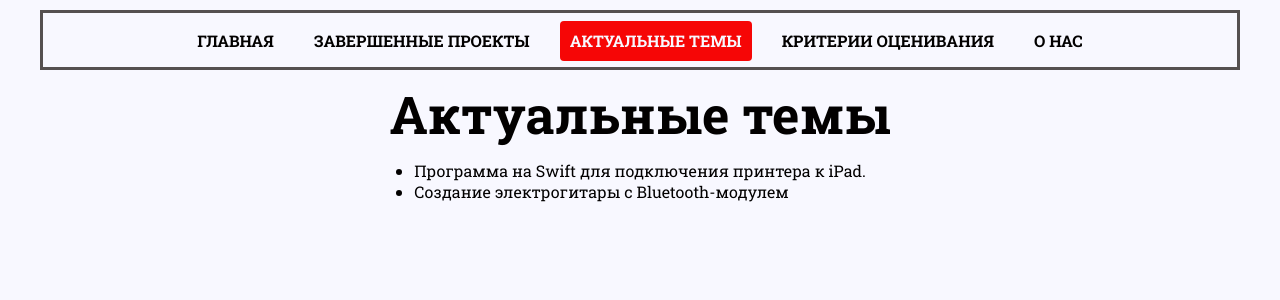
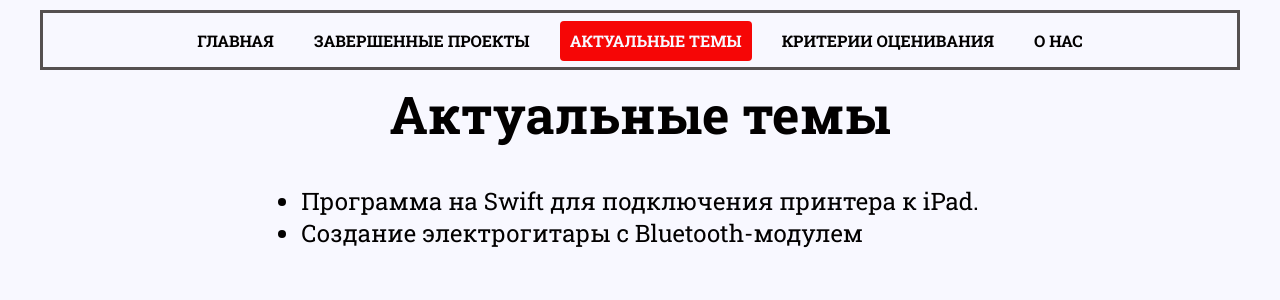
Before and after one commit to AGENTS-OF-FUTURE/GIT-AGENTS-OF-FUTURE, a PHP site: page /indexActualTopics.html in a window 1280 px wide. Shown: the top 300 px of the page. Run offline with PHP 8.4, Linux system fonts and the light colour scheme.

Commit message:
Update styleActualTopics.css
reformat the text

```diff
--- a/Pages/Actual Topics/styleActualTopics.css
+++ b/Pages/Actual Topics/styleActualTopics.css
@@ -93,3 +93,9 @@ body{
   color: rgb(2, 0, 0);
 }
 /*ActualProjects_header*/
+.List_of_ActualTopics{
+  margin-top:15px;
+  font-size: 24px;
+  padding-top: 10px;
+  color: rgb(2, 0, 0);
+}
```
